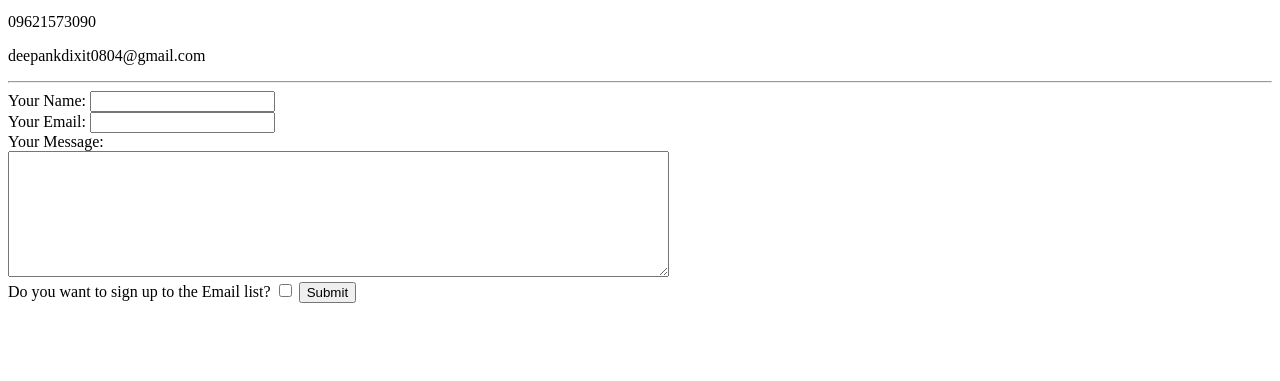
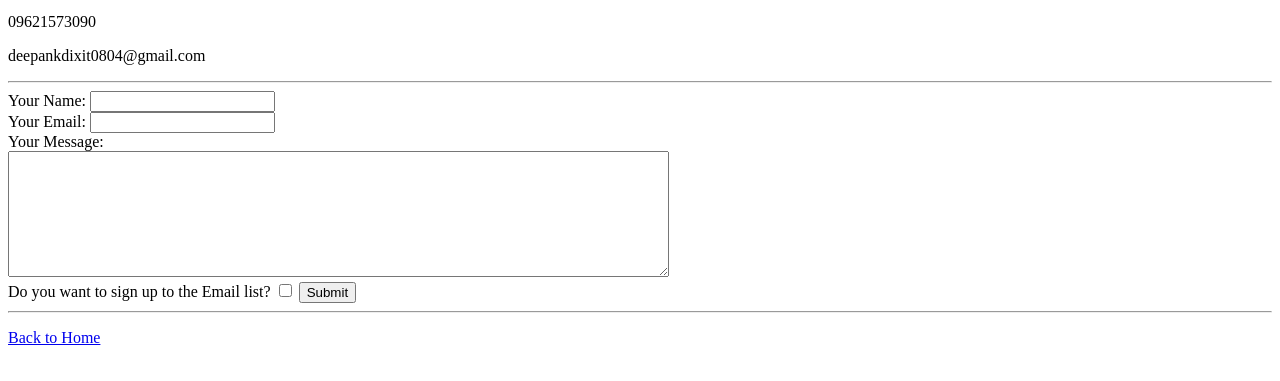
Before and after one commit to DeepankDixit/cv, a plain HTML site: page contact-me.html in a window 1280 px wide. Shown: the part 101-482 px from the top of the page. Drawn offline with Linux system fonts and the light colour scheme.

Commit message:
Update contact-me.html
Added "Back to Home" option

```diff
--- a/contact-me.html
+++ b/contact-me.html
@@ -24,6 +24,8 @@
       <input type="submit" name="" value="Submit">
     </form>
 
+    <hr>
+    <p><a href="index.html">Back to Home</a></p>
 
   </body>
 </html>
```
